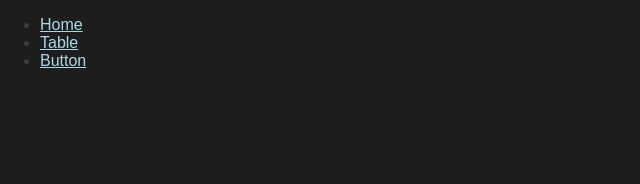
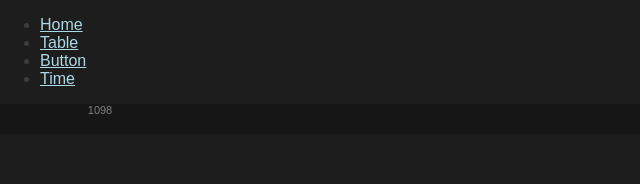
Before and after one commit to jenglamlow/react-stuff, a React (Create React App) app: page /time in a window 1280 px wide. Shown: the top 184 px of the page, without its empty margins (0-640 px from the left). Built offline with nearby package versions, Linux system fonts and the light colour scheme.

Commit message:
Initial Time commit

```diff
--- a/src/components/Button.js
+++ b/src/components/Button.js
@@ -1,5 +1,4 @@
 import React from 'react';
-import { Switch, Route } from 'react-router-dom';
 
 import Toggle from './ToggleButton';
 
--- a/src/components/Header/Header.js
+++ b/src/components/Header/Header.js
@@ -10,6 +10,7 @@ const Header = () => (
         <li><Link to='/'>Home</Link></li>
         <li><Link to='/table'>Table</Link></li>
         <li><Link to='/button'>Button</Link></li>
+        <li><Link to='/time'>Time</Link></li>
       </ul>
     </nav>
   </header>
--- a/src/components/Main.js
+++ b/src/components/Main.js
@@ -4,6 +4,7 @@ import { Switch, Route } from 'react-router-dom';
 import Table from './Table';
 import Button from './Button';
 import Home from './Home';
+import Time from './Time';
 
 const Main = () => (
   <main>
@@ -11,6 +12,7 @@ const Main = () => (
       <Route exact path='/' component={Home}/>
       <Route path='/table' component={Table}/>
       <Route path='/button' component={Button}/>
+      <Route path='/time' component={Time}/>
     </Switch>
   </main>
 );
--- /dev/null
+++ b/src/components/Time.js
@@ -0,0 +1,97 @@
+import React, { Component } from 'react';
+import styled from 'styled-components';
+
+const canvasHeight = 30;
+const canvasWidthOffset = 182;
+const canvasStyle = {
+  verticalAlign: "bottom"
+};
+
+const TimeContainer = styled.div`
+  margin: 0;
+  padding: 0;
+  background:rgb(22,22,22)
+`;
+
+class Time extends Component {
+  constructor(props) {
+    super(props);
+
+    this.state = {
+      width: window.innerWidth - canvasWidthOffset
+    };
+
+    this.canvasRef = null;
+    this.ctx = null;
+
+    // Bind 'this' property into the event handler
+    this.handleResize = this.handleResize.bind(this);
+    this.handleClick = this.handleClick.bind(this);
+    this.redrawCanvas = this.redrawCanvas.bind(this);
+
+    // Callback to bind the DOM ref
+    this.setCanvasRef = dom => {
+      this.canvasRef = dom;
+    };
+  }
+
+
+  //================================================================================
+  // React Lifecycle
+  //================================================================================
+  componentDidMount() {
+    window.addEventListener("resize", this.handleResize);
+    this.ctx = this.canvasRef.getContext('2d');
+    this.redrawCanvas();
+  }
+
+  componentWillUnmount() {
+    window.removeEventListener("resize", this.handleResize);
+  }
+
+  //================================================================================
+  // Handler
+  //================================================================================
+  handleResize() {
+    this.redrawCanvas();
+  }
+
+  handleClick(e) {
+    const rect = this.canvasRef.getBoundingClientRect();
+    let x = e.clientX - rect.left;
+    let y = e.clientY - rect.top;
+    console.log("x coords: " + x + ", y coords: " + y);
+  }
+
+  //================================================================================
+  // Helper Functions
+  //================================================================================
+
+  redrawCanvas() {
+    let length = window.innerWidth - canvasWidthOffset;
+    this.setState({width: length});
+    this.writeText(length.toString(), 100, 10);
+  }
+
+  writeText(text, x, y) {
+    this.ctx.font = "11px Arial";
+    this.ctx.fillStyle = "#808080";
+    this.ctx.textAlign = "center";
+    this.ctx.fillText(text ,x, y);
+  }
+
+  render() {
+    return (
+      <TimeContainer>
+        <canvas ref={this.setCanvasRef}
+                style={canvasStyle}
+                height={canvasHeight}
+                width={this.state.width}
+                onClick={this.handleClick}></canvas>
+      </TimeContainer>
+    );
+  }
+}
+
+
+export default Time;
```
